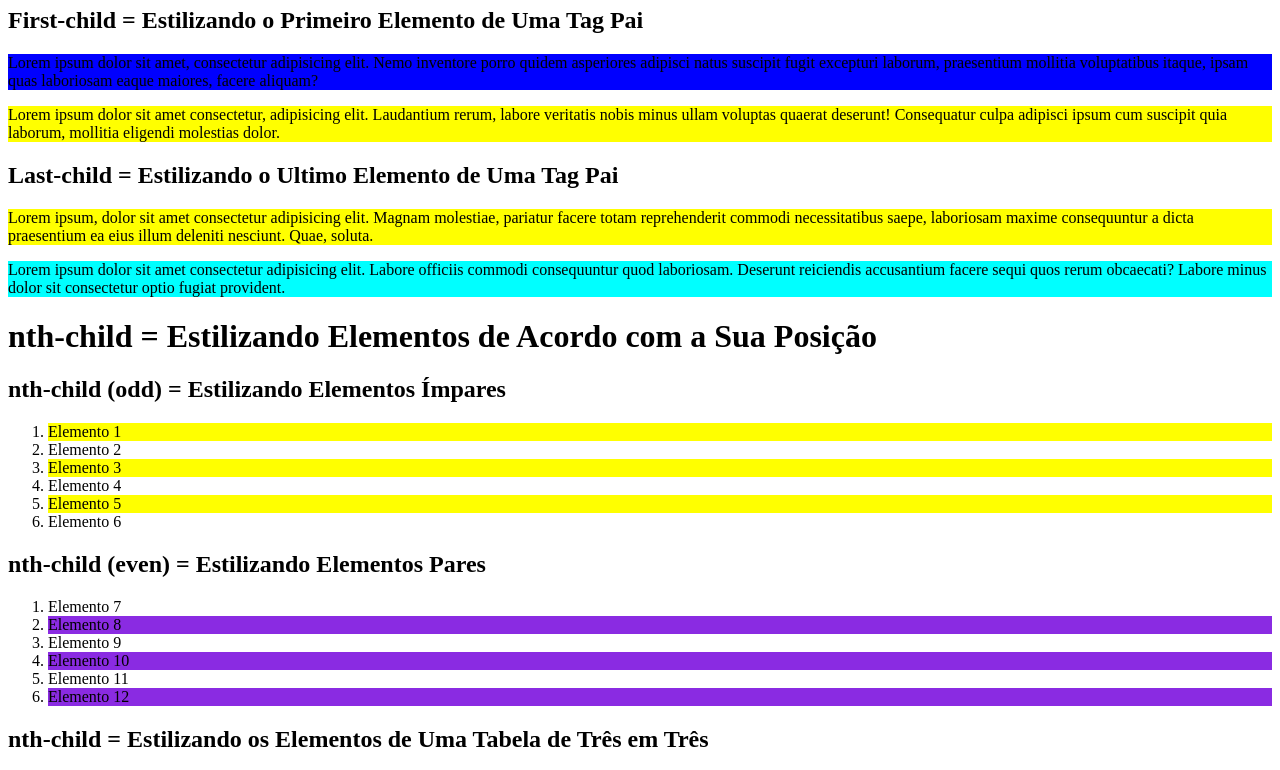
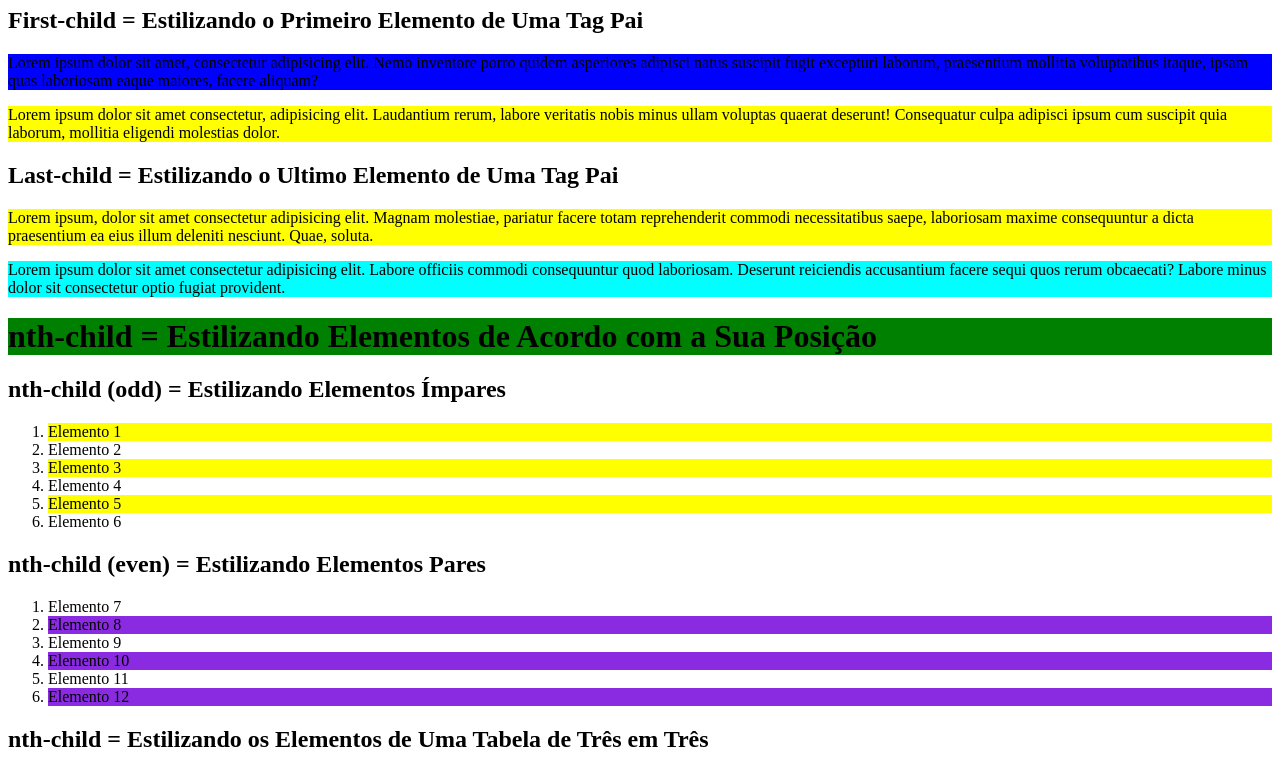
Before and after one commit to Evandro141/Treino-Pseuso-class-05, a plain HTML site: page index.html in a window 1280 px wide. Shown: the part 73-843 px from the top of the page. Drawn offline with Linux system fonts and the light colour scheme.

Commit message:
Aplicando Estilo aos Meus Títulos

```diff
--- a/style.css
+++ b/style.css
@@ -59,3 +59,9 @@ p:not(.negar) {
 p:only-child {
     color: red;
 }
+
+
+/* Aplicando Estilo aos Meus Titulos  */
+h1 {
+    background-color: green;
+}
```
